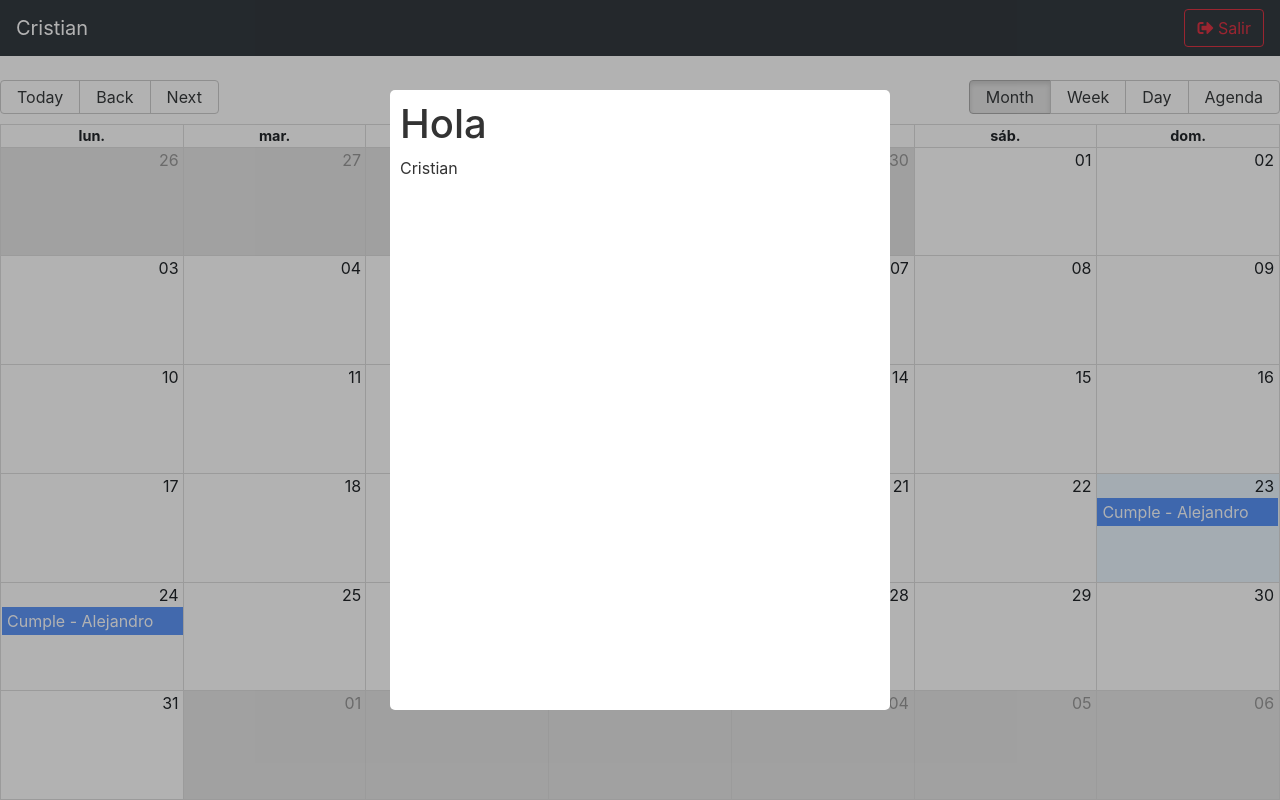
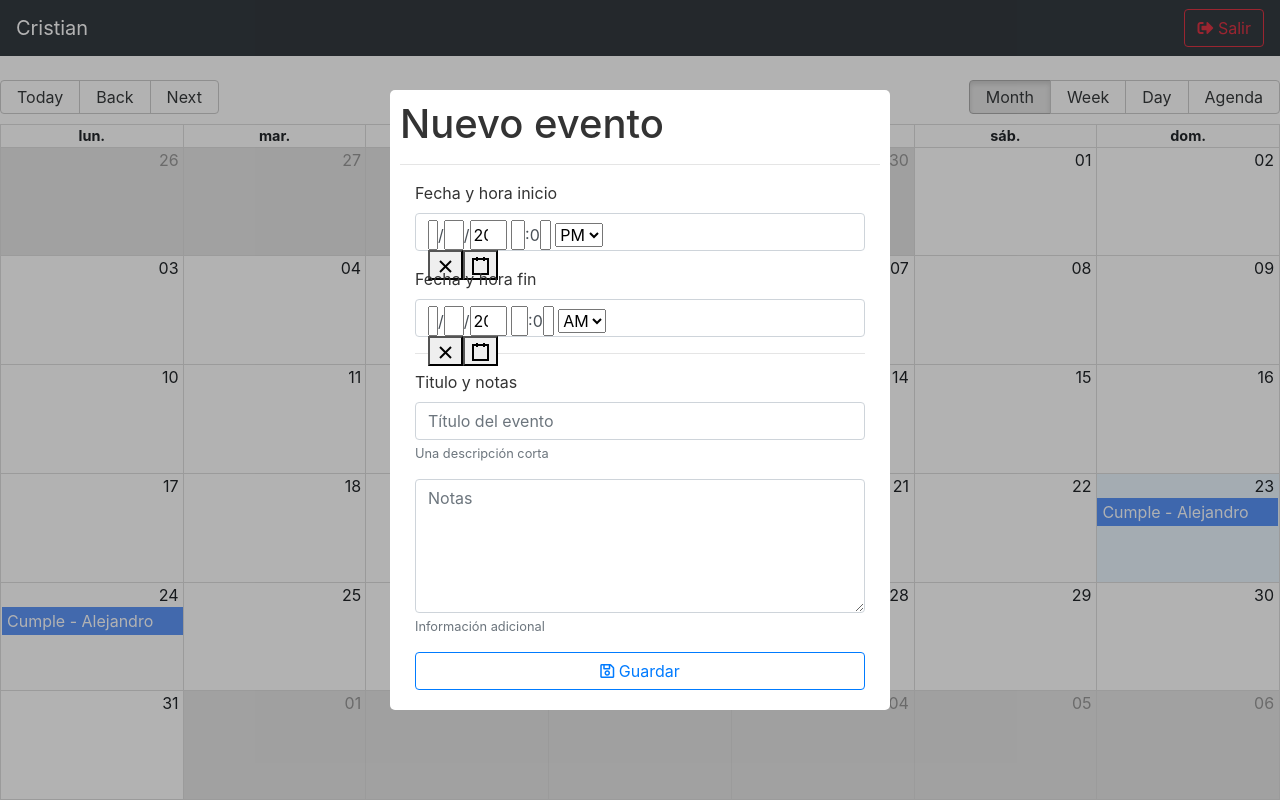
Before and after one commit to alejandromunozc/calendar-app, a React (Create React App) app: page / in a window 1280 px wide. Built offline with nearby package versions, Linux system fonts and the light colour scheme.

Commit message:
Contenido modal, campo de seleccion de fechas

```diff
--- a/package.json
+++ b/package.json
@@ -9,6 +9,7 @@
     "moment": "^2.29.1",
     "react": "^17.0.2",
     "react-big-calendar": "^0.33.3",
+    "react-datetime-picker": "^3.2.1",
     "react-dom": "^17.0.2",
     "react-modal": "^3.13.1",
     "react-router-dom": "^5.2.0",
--- a/src/componets/calendar/CalendarModal.jsx
+++ b/src/componets/calendar/CalendarModal.jsx
@@ -1,5 +1,7 @@
 import React, { useState } from 'react';
 import Modal from 'react-modal';
+import DateTimePicker from 'react-datetime-picker';
+import moment from 'moment';
 
 const customStyles = {
   content : {
@@ -12,19 +14,33 @@
   }
 };
 
-Modal.setAppElement('#root')
+Modal.setAppElement('#root');
+
+const now = moment().minutes(0).seconds(0).add(1, 'hours');
+const end = now.clone().add(1, 'hours');
 
 export const CalendarModal = () => {
 
-  const [isOpen, setIsOpen] = useState(true);
+  const [dateStart, setDateStart] = useState(now.toDate());
+  const [dateEnd, setDateEnd] = useState(end.toDate());
 
   const closeModal = () => {
-    setIsOpen(false);
+
+  }
+
+  const handleStartDateChange = (e) => {
+    setDateStart(e);
+    console.log(e);
+  }
+
+  const handleEndDateChange = (e) => {
+    setDateEnd(e);
+    console.log(e);
   }
 
   return (
     <Modal
-          isOpen={isOpen}
+          isOpen={true}
           // onAfterOpen={afterOpenModal}
           onRequestClose={closeModal}
           style={customStyles}
@@ -32,8 +48,53 @@
           className="modal"
           overlayClassName="modal-fondo"
         >
-          <h1>Hola</h1>
-          <span>Cristian</span>
+          <h1> Nuevo evento </h1>
+          <hr />
+          <form className="container">
+
+              <div className="form-group">
+                  <label>Fecha y hora inicio</label>
+                  <DateTimePicker onChange={handleStartDateChange} value={dateStart} className="form-control" />
+              </div>
+
+              <div className="form-group">
+                  <label>Fecha y hora fin</label>
+                  <DateTimePicker onChange={handleEndDateChange} value={dateEnd} minDate={dateStart} className="form-control" />
+              </div>
+
+              <hr />
+              <div className="form-group">
+                  <label>Titulo y notas</label>
+                  <input
+                      type="text"
+                      className="form-control"
+                      placeholder="Título del evento"
+                      name="title"
+                      autoComplete="off"
+                  />
+                  <small id="emailHelp" className="form-text text-muted">Una descripción corta</small>
+              </div>
+
+              <div className="form-group">
+                  <textarea
+                      type="text"
+                      className="form-control"
+                      placeholder="Notas"
+                      rows="5"
+                      name="notes"
+                  ></textarea>
+                  <small id="emailHelp" className="form-text text-muted">Información adicional</small>
+              </div>
+
+              <button
+                  type="submit"
+                  className="btn btn-outline-primary btn-block"
+              >
+                  <i className="far fa-save"></i>
+                  <span> Guardar</span>
+              </button>
+
+          </form>
     </Modal>
   )
 }
--- a/src/styles.css
+++ b/src/styles.css
@@ -56,3 +56,14 @@
     outline: none;
     padding: 10px;
 }
+
+
+/* Datepicker*/
+
+.react-datetime-picker input:focus {
+    outline: none;
+}
+
+.react-datetime-picker__wrapper {
+    border: 0px solid gray !important;
+}
```
Also changed, not shown: 1 other file (tests, documents, lock files or other folders).
